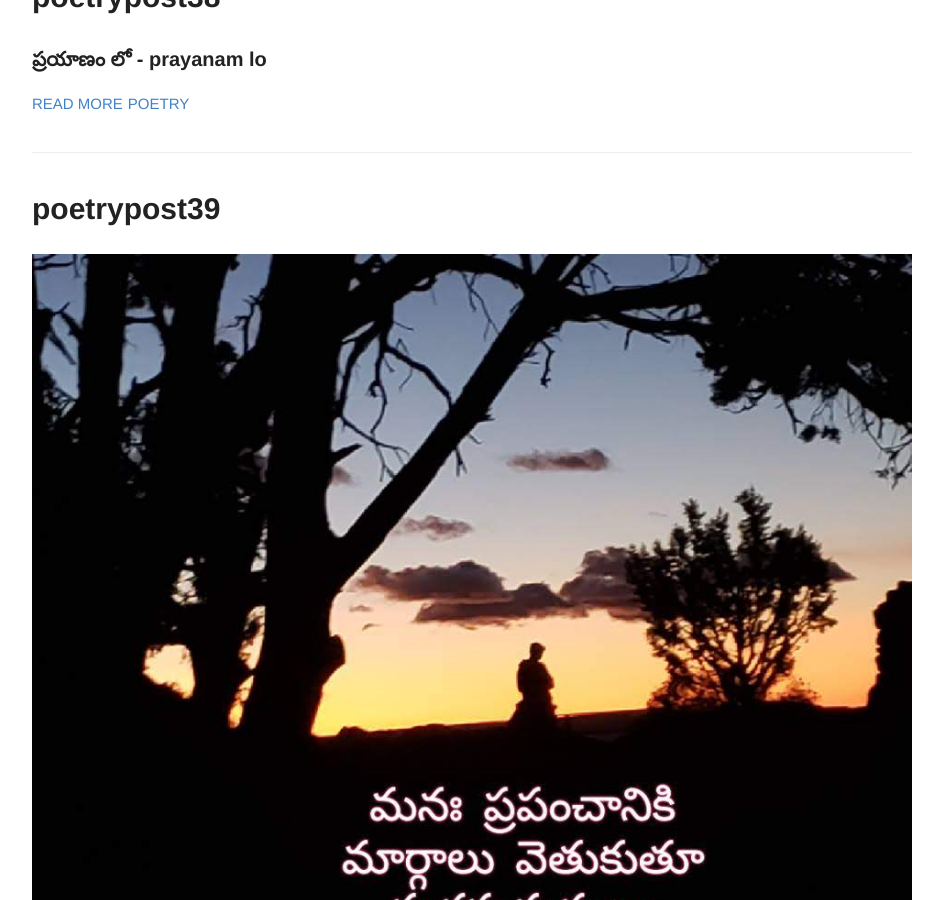
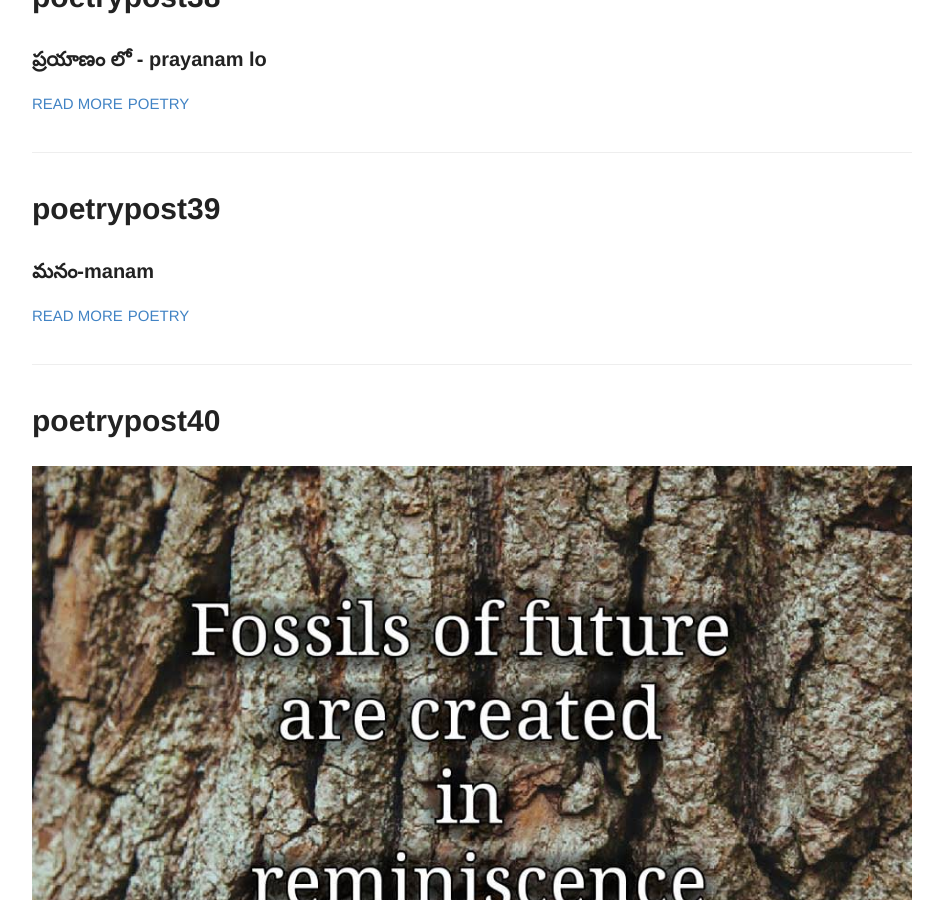
Before and after one commit to rsk/rsk.github.io, a Jekyll site: the page built from index.html, in a window 1280 px wide and 900 px high, scrolled down 12089 px. Shown: the whole window, without its empty margins (168-1111 px from the left). Built offline with Jekyll 4.4.1, drawn with Linux system fonts in a browser that asks for light colours.

Commit message:
update excerpt

```diff
--- a/_posts/2014-6-24-poetrypost39.md
+++ b/_posts/2014-6-24-poetrypost39.md
@@ -2,6 +2,7 @@
 layout: post
 title: poetrypost39
 number: 39
+excerpt: మనం-manam
 tags:
   - poetry
 
```
